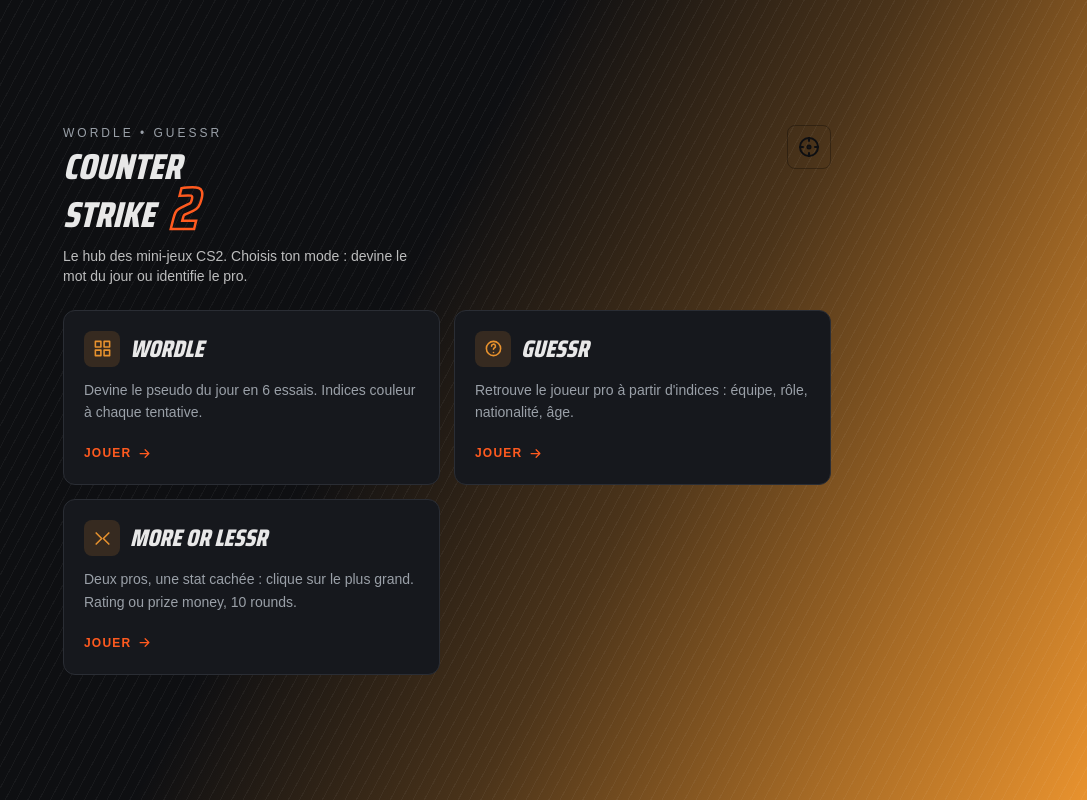
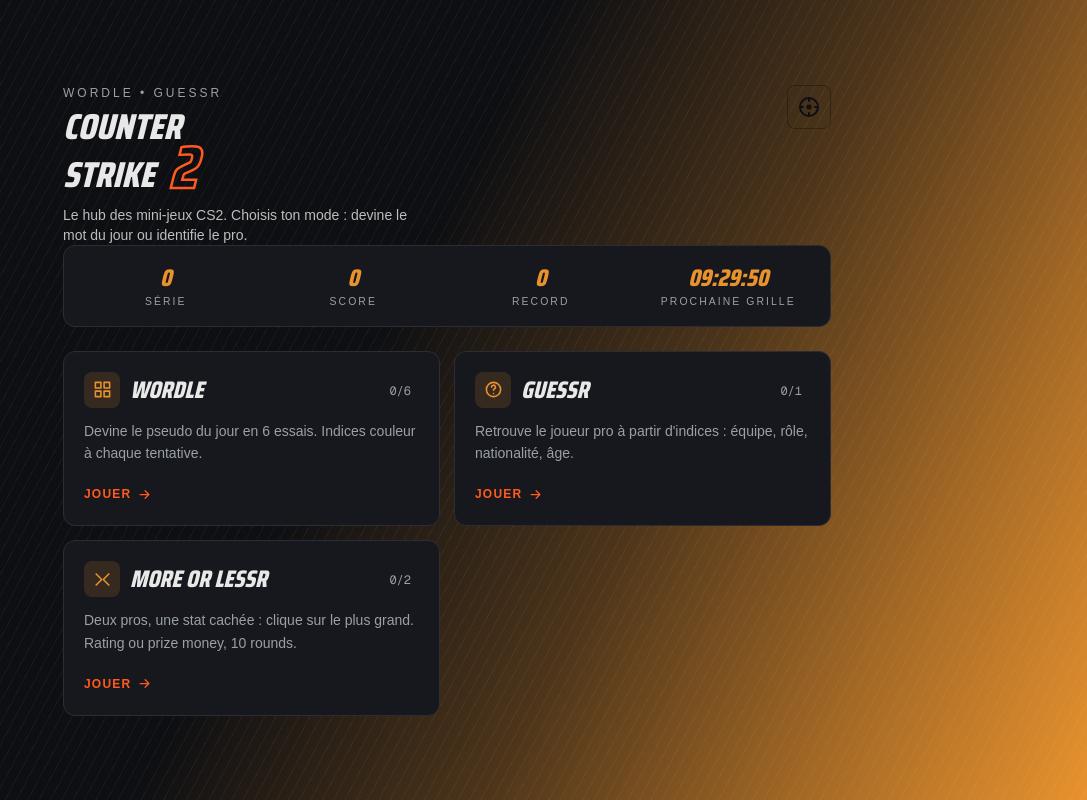
Before and after one commit to Marksu-u/cs-gamedle, a Next.js app: page / in a window 1280 px wide. Shown: the whole page, without its empty margins (193-1280 px from the left). Built offline with nearby package versions, Linux system fonts and the light colour scheme.

Commit message:
feat(ui): add score strip and per-mode daily progress to the home page

```diff
--- a/app/page.tsx
+++ b/app/page.tsx
@@ -1,4 +1,6 @@
 import GameModeCard from "@/components/GameModeCard";
+import ScoreStrip from "@/components/daily/ScoreStrip";
+import ModeProgress from "@/components/daily/ModeProgress";
 import { csModes } from "@/data/modes";
 
 export default function Home() {
@@ -44,6 +46,8 @@
           identifie le pro.
         </p>
 
+        <ScoreStrip />
+
         <div className="mt-6 grid grid-cols-1 gap-3.5 sm:grid-cols-2">
           {csModes.map((mode) => (
             <GameModeCard
@@ -52,6 +56,7 @@
               description={mode.description}
               href={mode.href}
               icon={mode.icon}
+              progress={<ModeProgress modeId={mode.id} />}
             />
           ))}
         </div>
--- a/components/GameModeCard.tsx
+++ b/components/GameModeCard.tsx
@@ -5,6 +5,7 @@
   description: string;
   href: string;
   icon: "grid" | "guess" | "versus";
+  progress?: React.ReactNode; // badge d'avancement du jour (client component)
 };
 
 const icons: Record<Props["icon"], React.ReactNode> = {
@@ -36,6 +37,7 @@
   description,
   href,
   icon,
+  progress,
 }: Props) {
   return (
     <Link
@@ -61,6 +63,7 @@
         <span className="cs2-display text-foreground text-2xl font-extrabold uppercase italic">
           {label}
         </span>
+        {progress && <span className="ml-auto">{progress}</span>}
       </div>
       <p className="mb-4 text-sm leading-relaxed text-[color:var(--muted)]">
         {description}
--- /dev/null
+++ b/components/daily/ModeProgress.tsx
@@ -0,0 +1,49 @@
+"use client";
+
+import { useDay } from "@/lib/daily/useDailyPuzzle";
+import { useDailyState, useHydrated } from "@/lib/daily/store";
+import type { PuzzleId } from "@/lib/daily/types";
+
+// Grilles quotidiennes rattachées à chaque mode de l'accueil. L'ordre et le
+// nombre viennent du périmètre : 6 Wordle, 1 Guessr, 2 More or Lessr.
+const PUZZLES_PAR_MODE: Record<string, PuzzleId[]> = {
+  wordle: [
+    "wordle-3",
+    "wordle-4",
+    "wordle-5",
+    "wordle-6",
+    "wordle-7",
+    "wordle-8",
+  ],
+  guessr: ["guessr"],
+  "more-or-lessr": ["mol-rating", "mol-prize"],
+};
+
+export default function ModeProgress({ modeId }: { modeId: string }) {
+  const state = useDailyState();
+  const hydrated = useHydrated();
+  const day = useDay();
+
+  const ids = PUZZLES_PAR_MODE[modeId] ?? [];
+  if (ids.length === 0) return null;
+
+  const puzzles = state.progress?.day === day ? state.progress.puzzles : {};
+  const faites = ids.filter((id) => {
+    const s = puzzles[id]?.status;
+    return s !== undefined && s !== "playing";
+  }).length;
+
+  const complet = hydrated && faites === ids.length;
+
+  return (
+    <span
+      className={`rounded-md px-2 py-0.5 font-mono text-xs ${
+        complet
+          ? "bg-[var(--accent-soft)] text-[color:var(--accent)]"
+          : "text-[color:var(--muted)]"
+      }`}
+    >
+      {hydrated ? `${faites}/${ids.length}` : `—/${ids.length}`}
+    </span>
+  );
+}
--- /dev/null
+++ b/components/daily/ScoreStrip.tsx
@@ -0,0 +1,58 @@
+"use client";
+
+import { useEffect, useState } from "react";
+import { msUntilNextRotation } from "@/lib/daily/clock";
+import { streakMultiplier } from "@/lib/daily/scoring";
+import { useDailyState, useHydrated } from "@/lib/daily/store";
+
+function Stat({ label, value }: { label: string; value: string }) {
+  return (
+    <div className="flex flex-col items-center">
+      <span className="cs2-display text-2xl font-extrabold text-[color:var(--accent)] italic">
+        {value}
+      </span>
+      <span className="text-[0.65rem] tracking-[0.2em] text-[color:var(--muted)] uppercase">
+        {label}
+      </span>
+    </div>
+  );
+}
+
+// Compte à rebours vers la prochaine bascule. Recalculé chaque seconde à partir
+// de l'horloge absolue — pas d'accumulation de dérive.
+function useCountdown(): string {
+  const [ms, setMs] = useState<number | null>(null);
+  useEffect(() => {
+    const tick = () => setMs(msUntilNextRotation());
+    tick();
+    const id = setInterval(tick, 1000);
+    return () => clearInterval(id);
+  }, []);
+  if (ms === null) return "--:--:--";
+  const s = Math.floor(ms / 1000);
+  const pad = (n: number) => String(n).padStart(2, "0");
+  return `${pad(Math.floor(s / 3600))}:${pad(Math.floor((s % 3600) / 60))}:${pad(s % 60)}`;
+}
+
+export default function ScoreStrip() {
+  const { meta } = useDailyState();
+  const hydrated = useHydrated();
+  const countdown = useCountdown();
+
+  // Tant que l'hydratation n'a pas eu lieu, on affiche un tiret : mieux vaut
+  // un vide qu'un zéro faux qui clignote vers la vraie valeur.
+  const v = (n: number) => (hydrated ? String(n) : "—");
+  const mult = streakMultiplier(meta.streak);
+
+  return (
+    <div className="mb-6 grid grid-cols-2 gap-4 rounded-xl border border-[color:var(--border)] bg-[var(--surface)] p-4 sm:grid-cols-4">
+      <Stat
+        label="Série"
+        value={hydrated ? `${meta.streak}${mult > 1 ? ` ×${mult}` : ""}` : "—"}
+      />
+      <Stat label="Score" value={v(meta.runScore)} />
+      <Stat label="Record" value={v(meta.recordScore)} />
+      <Stat label="Prochaine grille" value={countdown} />
+    </div>
+  );
+}
```
